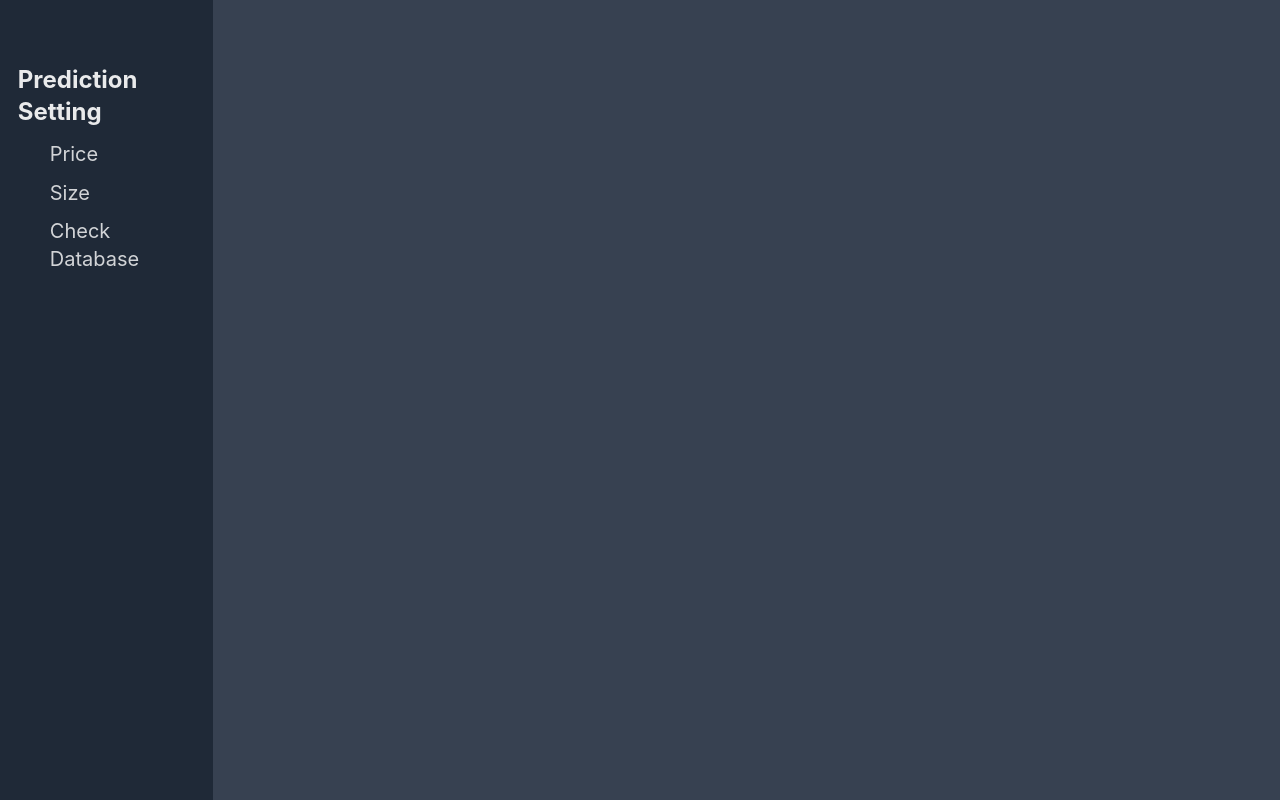
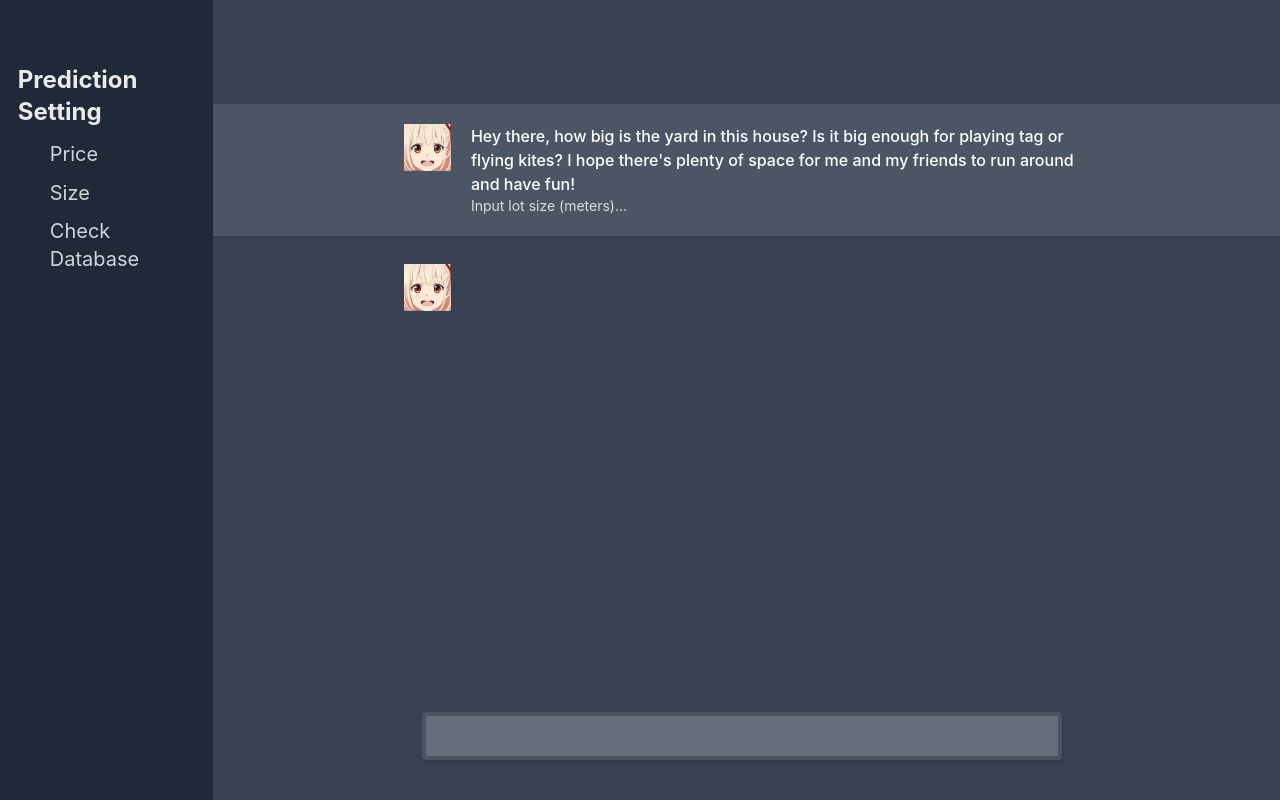
Before and after one commit to OriginalCube/House-Prediction, a React (Create React App) app: page / in a window 1280 px wide. Built offline with nearby package versions, Linux system fonts and the light colour scheme.

Commit message:
Updated Main Menu

```diff
--- a/src/Main.jsx
+++ b/src/Main.jsx
@@ -1,10 +1,19 @@
 import React from "react";
+import Options from "./Options";
 
 const Main = () => {
   const DataCategory = ["Price", "Size", "Check Database"];
+  const [id, setId] = React.useState(0);
+
+  const onChangeId = (ev) => {
+    setId(ev);
+    console.log(ev);
+  };
 
   const CategoryText = (ev) => (
-    <p className="text-xl opacity-80 h-full w-full">{ev.name}</p>
+    <div className="text-xl opacity-80 h-full w-full">
+      <p onClick={() => onChangeId(ev.id)}>{ev.name}</p>{" "}
+    </div>
   );
 
   return (
@@ -15,12 +24,19 @@ const Main = () => {
             <p className="text-2xl font-bold opacity-90">Prediction Setting</p>
             <div className="relative top-3 left-8 h-1/3 w-5/6 flex flex-col">
               {DataCategory.map((e, index) => (
-                <CategoryText key={index} name={e} />
+                <CategoryText
+                  key={index}
+                  name={e}
+                  id={index}
+                  onChangeId={onChangeId}
+                />
               ))}
             </div>
           </div>
         </div>
-        <div className="h-full w-5/6 bg-gray-700"></div>
+        <div className="h-full w-5/6 bg-gray-700">
+          <Options />
+        </div>
       </div>
     </div>
   );
--- /dev/null
+++ b/src/Options.jsx
@@ -0,0 +1,87 @@
+import React from "react";
+import Requirement from "./Requirement.json";
+
+const Options = () => {
+  const [id, setId] = React.useState(1);
+  const [history, setHistory] = React.useState([]);
+  const [textData, setTextData] = React.useState("");
+
+  const onSubmit = (e) => {
+    e.preventDefault();
+    history.push(textData);
+    setId(id + 1);
+    setHistory([...history]);
+  };
+
+  React.useEffect(() => {
+    console.log(history);
+  }, [history]);
+
+  const AnyaInput = (ev) => (
+    <div className="h-auto w-full">
+      <div className=" bg-gray-600 p-5">
+        <div className="w-2/3 m-auto flex item-baseline">
+          <div style={{ width: "7%" }} className="h-2/3 mr-5 border-red-500">
+            <img
+              className="h-full w-full"
+              src="./assets/images/mainThumbnail.gif"
+              alt=""
+            />
+          </div>
+          <div style={{ width: "93%" }} className="h-full">
+            <p className="font-medium">{ev.question}</p>
+            <p className="text-sm opacity-80">{ev.label}</p>
+          </div>
+        </div>
+      </div>
+      {history[ev.index] !== "" ? (
+        <div className="mt-2 p-5">
+          <div className="w-2/3 m-auto flex item-baseline">
+            <div style={{ width: "7%" }} className="h-2/3 mr-5 border-red-500">
+              <img
+                className="h-full w-full"
+                src="./assets/images/mainThumbnail.gif"
+                alt=""
+              />
+            </div>
+            <div style={{ width: "93%" }} className="h-full">
+              <p className="font-medium">
+                {history[ev.index] === ""
+                  ? "Waiting for reply..."
+                  : history[ev.index]}
+              </p>
+            </div>
+          </div>
+        </div>
+      ) : null}
+    </div>
+  );
+
+  return (
+    <div className="h-full w-full">
+      <div className="h-5/6 overflow-hidden mt-10 pt-16 m-auto flex flex-col overflow-y-auto">
+        {Requirement["Block"].slice(0, id).map((e, index) => (
+          <AnyaInput
+            index={index}
+            key={index}
+            question={e.question}
+            label={e.label}
+          />
+        ))}
+      </div>
+      <form onSubmit={onSubmit}>
+        <input
+          type="text"
+          required={true}
+          className="font-lightbold outline-none shadow-md absolute opacity-90 rounded bg-gray-500 border-4 border-gray-600 p-2"
+          style={{ width: "50%", left: "33%", bottom: "5%" }}
+          value={textData}
+          pattern="[0-9]+"
+          onChange={(e) => setTextData(e.target.value)}
+        />{" "}
+      </form>
+    </div>
+  );
+};
+
+export default Options;
--- /dev/null
+++ b/src/Requirement.json
@@ -0,0 +1,12 @@
+{
+  "Block": [
+    {
+      "question": "Hey there, how big is the yard in this house? Is it big enough for playing tag or flying kites? I hope there's plenty of space for me and my friends to run around and have fun!",
+      "label": "Input lot size (meters)..."
+    },
+    {
+      "question": "Hey there, how big is the actual size of the home? Is it possible to play hide in seek in it?",
+      "label": "Input house lot size (meters)..."
+    }
+  ]
+}
```
Also changed, not shown: public/assets/images/mainThumbnail.gif (added).
